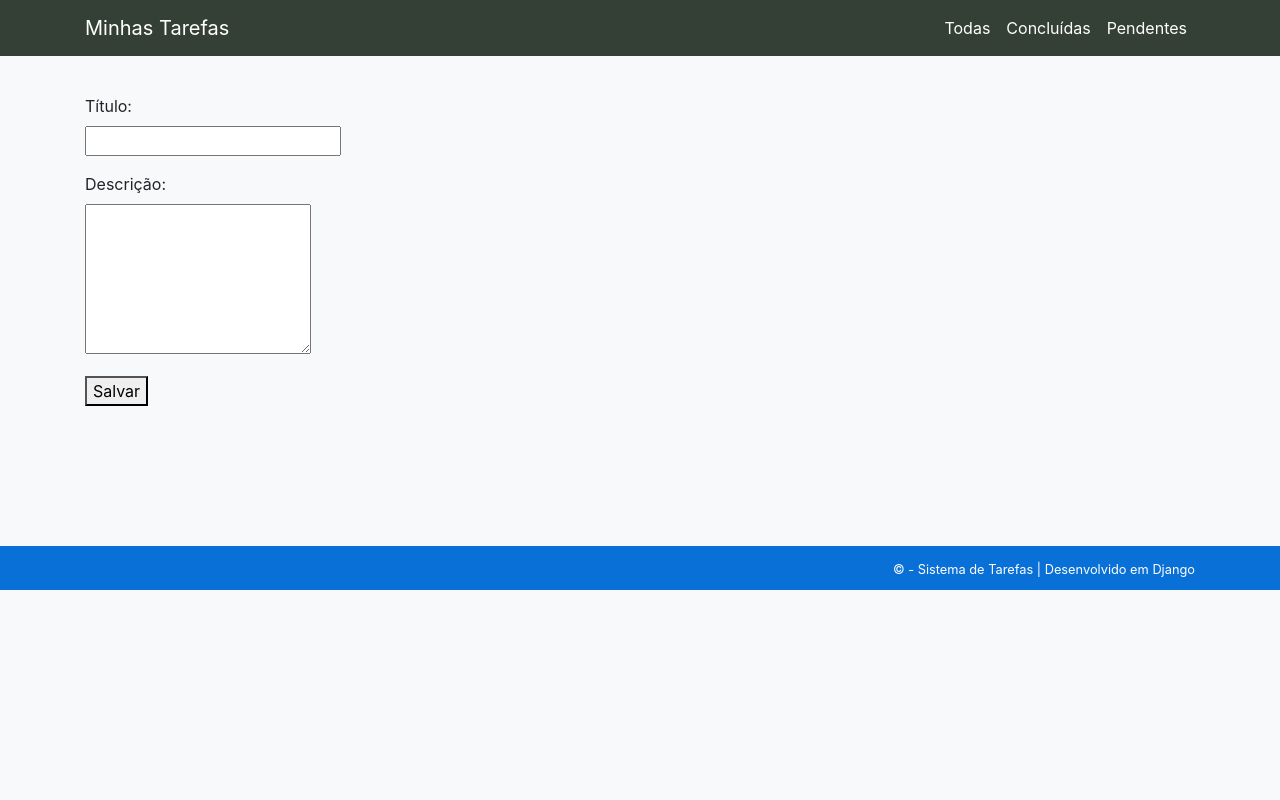
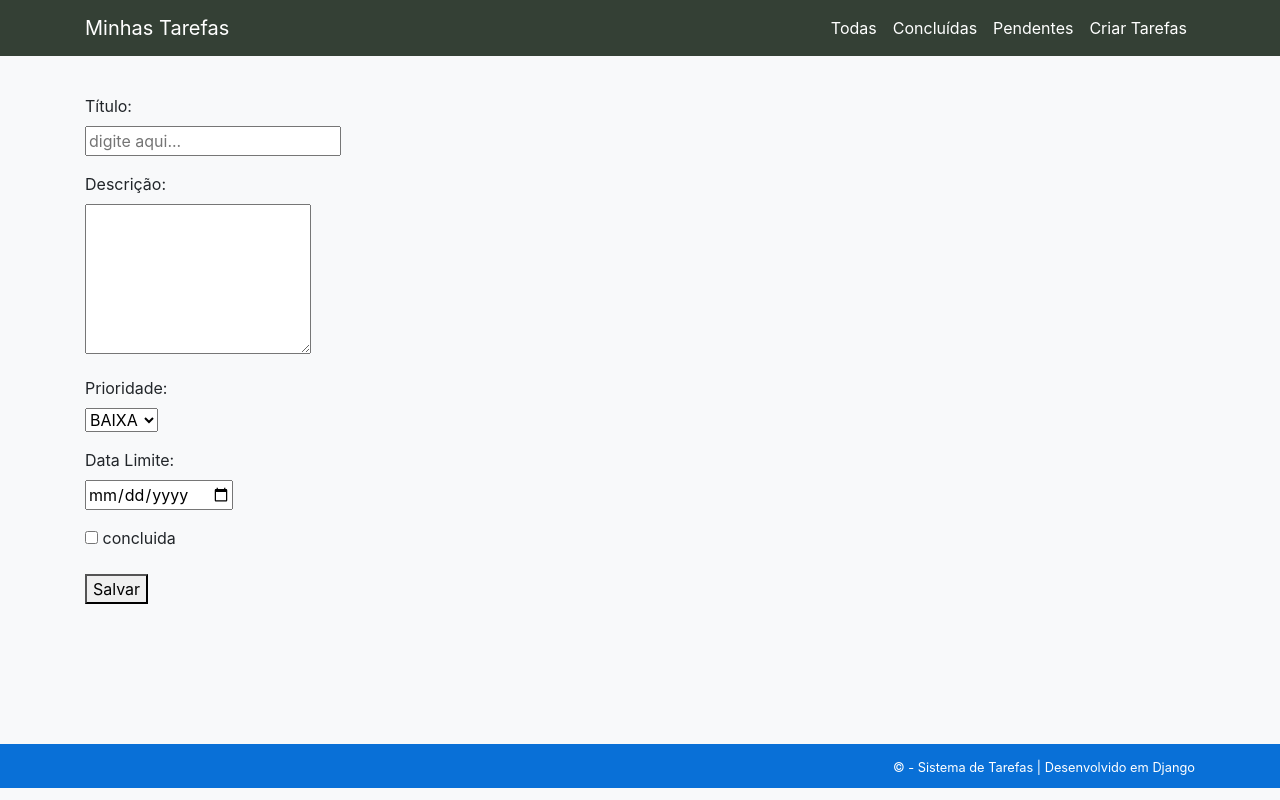
Before and after one commit to andrebeltrao/tasks, a Django app: page /create_task in a window 1280 px wide. Run offline with Django 5.2, Linux system fonts and the light colour scheme.

Commit message:
projeto em andamento
continuidade do projeto

```diff
--- a/main/models.py
+++ b/main/models.py
@@ -3,9 +3,9 @@ from django.conf import settings
 
 class Task(models.Model):
     class Priority(models.TextChoices):
-        BAIXA = "B", "Baixa"
+        BAIXA = "B", "BAIXA"
         MEDIA = "M", "MEDIA"
-        ALTA = "A", "ALTA"
+        ALTA = "A", "ALTA"  #value, label
 
     usuario = models.ForeignKey(
         settings.AUTH_USER_MODEL,
--- a/main/urls.py
+++ b/main/urls.py
@@ -5,5 +5,7 @@ urlpatterns = [
     path('', views.task_List, name='task_list'),
     path('concluidas/', views.tasks_ok, name='tasks_ok'),
     path('pendentes', views.tasks_nok, name='tasks_nok'),
-    path('create_task', views.task_create, name='task_create')
+    path('create_task', views.task_create, name='task_create'),
+    path('update_task/<int:pk>', views.task_update, name='task_update'),
+    path('delete_task/<int:pk>', views.task_delete, name='task_delete'),
 ]
--- a/main/views.py
+++ b/main/views.py
@@ -1,4 +1,4 @@
-from django.shortcuts import render
+from django.shortcuts import render, redirect, get_object_or_404
 from main.models import Task
 
 
@@ -37,14 +37,68 @@ def task_create(request):
     if request.method == 'POST':
         titulo = request.POST.get('titulo', "").strip()
         descricao = request.POST.get('descricao', "").strip()
-        concluida = request.POST.get('concluida', "").strip()
+        concluida = request.POST.get('concluida', "") == 'on'
         prioridade = request.POST.get('prioridade', "").strip()
         data_limite = request.POST.get('data_limite', "").strip()
 
+        Task.objects.create(
+            titulo=titulo,
+            descricao=descricao,
+            concluida=concluida,
+            prioridade=prioridade,
+            data_limite=data_limite
+        )
+
+        return redirect ("task_list")
+
+
         print('valor recebido do front:', titulo)
+        print('valor recebido do front:', descricao)
+        print('valor recebido do front:', prioridade)
+        print('valor recebido do front:', data_limite)
+        print('valor recebido do front:', concluida)
 
     context = {
         'opcoes_prioridade': Task.Priority.choices,
     }
 
     return render (request, 'tasks/task_form.html', context)
+
+def task_update(request, pk):
+    task = get_object_or_404(Task, pk=pk)
+
+    if request.method == 'POST':
+        titulo = request.POST.get('titulo', '').strip()
+        descricao = request.POST.get('descricao', '').strip()
+        concluida = request.POST.get('concluida', '') =='on'
+        data_limite = request.POST.get('data_limite', '').strip()
+        prioridade = request.POST.get('prioridade', '').strip()
+
+
+        task.titulo = titulo
+        task.descricao = descricao
+        task.concluida = concluida
+        task.prioridade = prioridade
+        task.data_limite = data_limite
+
+        task.save()
+
+        return redirect ('task_list')
+
+
+    context = {
+        'opcoes_prioridade': Task.Priority.choices,
+        'task': task,
+    }
+
+    return render(request, 'tasks/task_form.html', context)
+
+
+def task_delete(request, pk):
+    task = get_object_or_404(Task, pk)
+
+    if request.method == 'POST':
+        task.delete()
+        return redirect('task_list')
+
+    return render(request, 'tasks/task_confirm_delete.html')
--- a/templates/base.html
+++ b/templates/base.html
@@ -53,6 +53,8 @@
                     </li>
                     <li class="nav-item">
                         <a class="nav-link" href="{% url 'tasks_nok' %}">Pendentes</a>
+                    <li class="nav-item">
+                        <a class="nav-link" href="{% url 'task_create' %}">Criar Tarefas</a>
                     </li>
                 </ul>
             </div>
--- a/templates/tasks/task_form.html
+++ b/templates/tasks/task_form.html
@@ -14,6 +14,7 @@
         required
         maxlength="200"
         value="{% if task %}{{ task.titulo }}{% endif %}"
+        placeholder="digite aqui..."
         >
     </p>
 
@@ -25,8 +26,44 @@
         name="descricao"
         rows="6"> {% if task %}{{ task.descricao }}{% endif %}
         </textarea>
+    </p>
 
+    <p>
+        <label for="id_prioridade">Prioridade:</label> <br>
+
+        <select name="prioridade" id="id_prioridade">
+            {% for value, label in opcoes_prioridade %}
+                {% if task and task.prioridade == value %}
+                    <option value="{{ value }}" selected> {{ label }}</option>
+                {% else %}
+                    <option value="{{ value }}"> {{ label }}</option>
+                {% endif %}
+            {% endfor %}
+        </select>
     </p>
+
+    <p>
+        <label for="id_data_limite">Data Limite:</label> <br>
+        <input type="date"
+        id="id_data_limite"
+        name="data_limite"
+        required
+        value="{% if task and task.data_limite %}{{ task.data_limite|date:'y-m-d'}}{% endif %}"
+        >
+    </p>
+
+    <p>
+        <label for="id_concluida">
+            <input
+                type="checkbox"
+                id="id_concluida"
+                name="concluida"
+                {% if task and task.concluida %} checked {% endif %}
+                >
+                concluida
+            </label>
+    </p>
+
 
     <button type="submit">Salvar</button>
 
--- a/templates/tasks/task_list.html
+++ b/templates/tasks/task_list.html
@@ -12,6 +12,7 @@
       <th scope="col">Descrição</th>
       <th scope="col">Status</th>
       <th scope="col">Data Limite</th>
+      <th scope="col">Ações</th>
     </tr>
   </thead>
   <tbody>
@@ -20,7 +21,7 @@
             <td>{{ i.id }}</td>
             <td>{{ i.titulo }}</td>
             <td>{{ i.descricao }}</td>
-            <td>{{ i.concoluida }}</td>
+            <td>{{ i.concluida }}</td>
             <td>{{ i.data_limite }}</td>
 
     </tr>
```
Also changed, not shown: templates/tasks/confirm_delete.html (added, +17 -0 lines), project/urls.py (line endings or trailing spaces).
